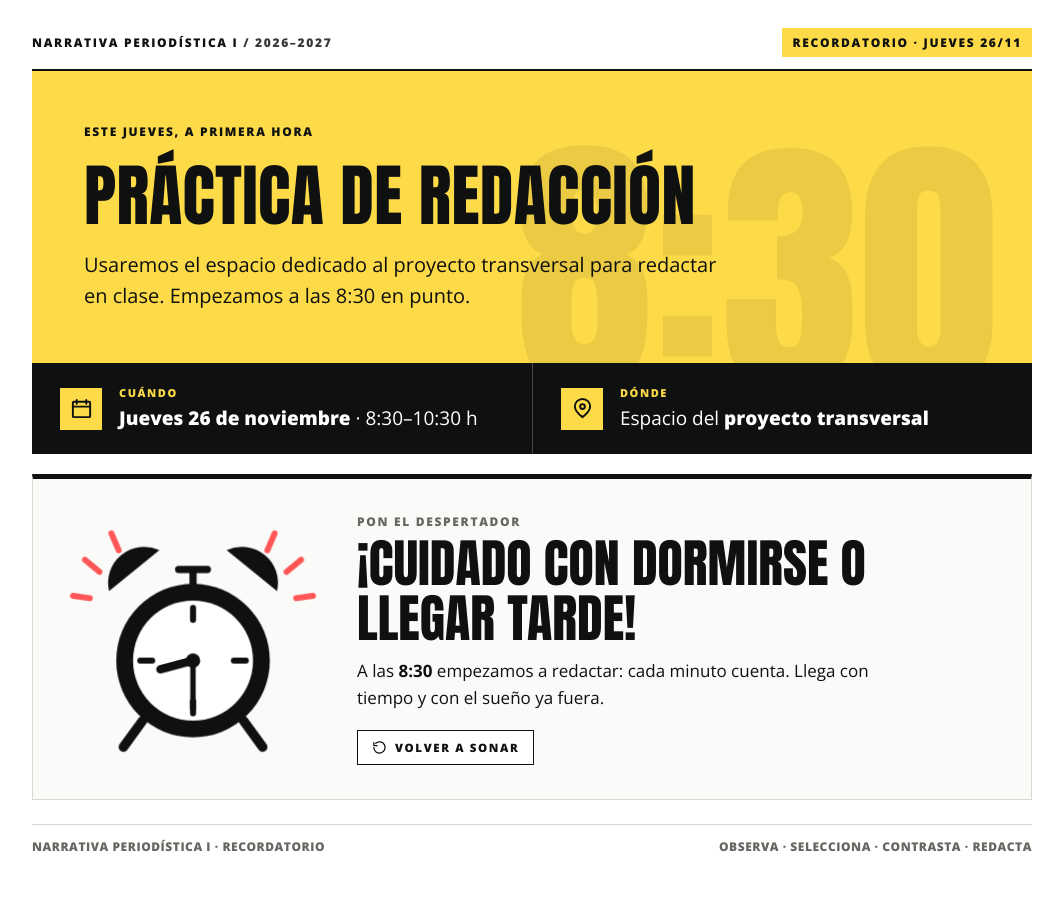
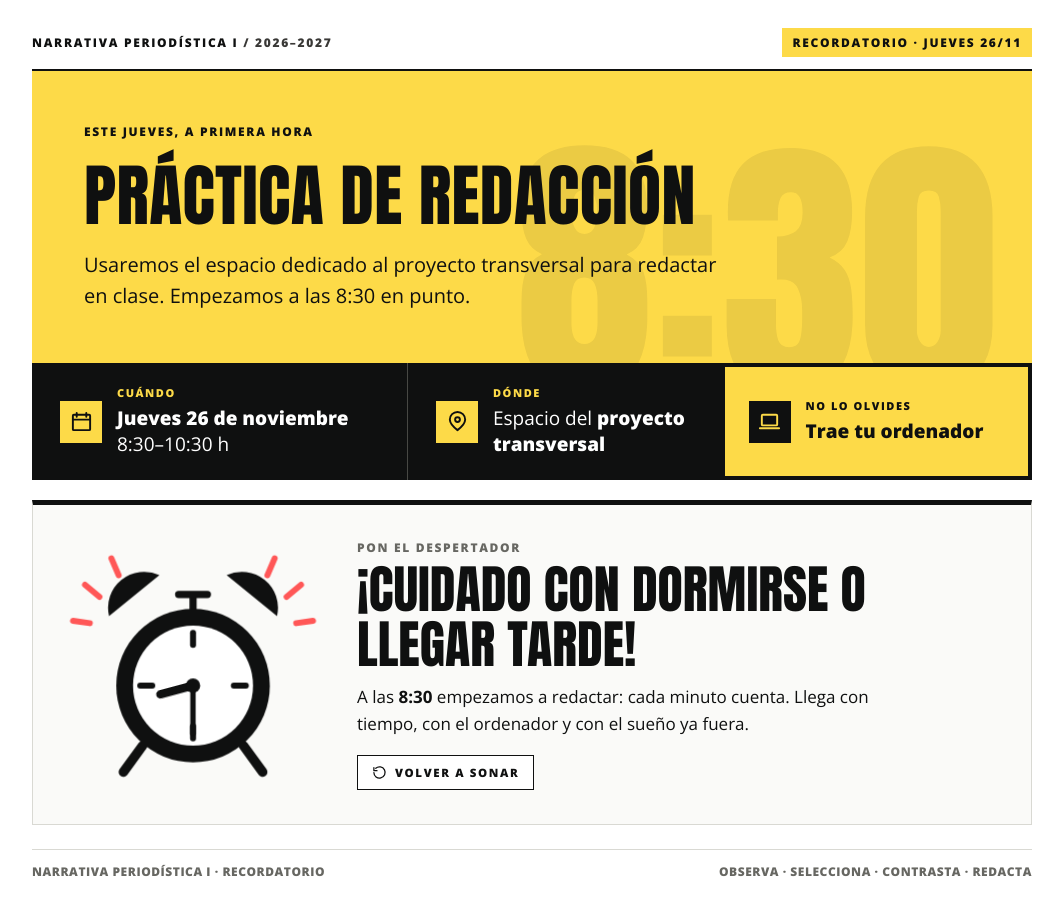
Before and after one commit to INNAPUFV/laboratorio-canvas, a plain HTML site: page anuncio/practica-redaccion-jueves/index.html in a window 1280 px wide. Shown: the whole page, without its empty margins (108-1171 px from the left). Drawn offline with nearby package versions, Linux system fonts and the light colour scheme; a web font is replaced by a local one.

Commit message:
Anuncio práctica de redacción: aviso visible para traer el ordenador
Co-Authored-By: Claude Opus 5.5 <noreply@anthropic.com>
Claude-Session: https://claude.ai/code/session_01REoiBn7xSjc2HEQt9d8sih

```diff
--- a/anuncio/practica-redaccion-jueves/index.html
+++ b/anuncio/practica-redaccion-jueves/index.html
@@ -40,8 +40,14 @@ main{max-width:1080px;margin:auto;padding:28px clamp(14px,4vw,40px) 46px}
 .hero .sub{font-size:clamp(16px,2vw,20px);line-height:1.55;max-width:640px;margin:18px 0 0}
 
 /* Franja de datos en negro puro */
-.facts{display:grid;grid-template-columns:1fr 1fr;background:var(--ink);color:#fff}
-.fact{padding:22px 28px;display:flex;gap:17px;align-items:center}
+.facts{display:grid;grid-template-columns:1.2fr 1fr 1fr;background:var(--ink);color:#fff}
+/* Aviso del ordenador: celda amarilla dentro de la franja negra, para que no pase desapercibido */
+.fact.trae{background:var(--yellow);color:var(--ink);box-shadow:inset 0 0 0 4px var(--ink)}
+.fact.trae+.fact,.fact+.fact.trae{border-left-color:var(--ink)}
+.fact.trae .ico{background:var(--ink);color:var(--yellow)}
+.fact.trae small{color:var(--ink)}
+.fact.trae strong{font-weight:800}
+.fact{padding:22px clamp(16px,2.4vw,28px);display:flex;gap:15px;align-items:center}
 .fact+.fact{border-left:1px solid #474844}
 .ico{display:grid;place-items:center;width:42px;height:42px;flex:none;background:var(--yellow);color:var(--ink)}
 .ico svg{width:23px;height:23px}
@@ -95,6 +101,7 @@ main{max-width:1080px;margin:auto;padding:28px clamp(14px,4vw,40px) 46px}
   .topline .label,.topline.label{font-size:10px}
   .hero{padding:28px 21px}
   .facts{grid-template-columns:1fr}
+  .fact+.fact.trae{border-top-color:var(--ink)}
   .fact{padding:17px 20px}
   .fact+.fact{border-left:0;border-top:1px solid #474844}
   .alarma{grid-template-columns:1fr;text-align:center;padding:22px 18px 26px}
@@ -118,8 +125,9 @@ main{max-width:1080px;margin:auto;padding:28px clamp(14px,4vw,40px) 46px}
   </section>
 
   <section class="facts" aria-label="Información de la práctica">
-    <div class="fact"><span class="ico" aria-hidden="true"><svg viewBox="0 0 24 24" fill="none" stroke="currentColor" stroke-width="2" stroke-linecap="round"><rect x="3" y="5" width="18" height="16" rx="1"/><path d="M7 3v4M17 3v4M3 10h18"/></svg></span><div><small class="label">Cuándo</small><strong><b>Jueves 26 de noviembre</b> · <span style="white-space:nowrap">8:30–10:30 h</span></strong></div></div>
+    <div class="fact"><span class="ico" aria-hidden="true"><svg viewBox="0 0 24 24" fill="none" stroke="currentColor" stroke-width="2" stroke-linecap="round"><rect x="3" y="5" width="18" height="16" rx="1"/><path d="M7 3v4M17 3v4M3 10h18"/></svg></span><div><small class="label">Cuándo</small><strong><b>Jueves 26 de noviembre</b><br><span style="white-space:nowrap">8:30–10:30 h</span></strong></div></div>
     <div class="fact"><span class="ico" aria-hidden="true"><svg viewBox="0 0 24 24" fill="none" stroke="currentColor" stroke-width="2" stroke-linecap="round"><path d="M20 10c0 5-8 11-8 11S4 15 4 10a8 8 0 1 1 16 0Z"/><circle cx="12" cy="10" r="2.5"/></svg></span><div><small class="label">Dónde</small><strong>Espacio del <b>proyecto transversal</b></strong></div></div>
+      <div class="fact trae"><span class="ico" aria-hidden="true"><svg viewBox="0 0 24 24" fill="none" stroke="currentColor" stroke-width="2" stroke-linecap="round" stroke-linejoin="round"><rect x="4" y="5" width="16" height="11" rx="1"/><path d="M2 19h20"/></svg></span><div><small class="label">No lo olvides</small><strong>Trae tu ordenador</strong></div></div>
   </section>
 
   <section class="alarma" id="alarma" aria-labelledby="aviso">
@@ -157,7 +165,7 @@ main{max-width:1080px;margin:auto;padding:28px clamp(14px,4vw,40px) 46px}
     <div>
       <div class="eyebrow label">Pon el despertador</div>
       <h2 class="titular" id="aviso">¡Cuidado con dormirse o llegar tarde!</h2>
-      <p>A las <strong>8:30</strong> empezamos a redactar: cada minuto cuenta. Llega con tiempo y con el sueño ya fuera.</p>
+      <p>A las <strong>8:30</strong> empezamos a redactar: cada minuto cuenta. Llega con tiempo, con el ordenador y con el sueño ya fuera.</p>
       <button class="repetir" type="button" id="repetir"><svg viewBox="0 0 24 24" fill="none" stroke="currentColor" stroke-width="2" stroke-linecap="round" stroke-linejoin="round" aria-hidden="true"><path d="M3 12a9 9 0 1 0 3-6.7"/><path d="M3 4v5h5"/></svg>Volver a sonar</button>
     </div>
   </section>
```
Also changed, not shown: 1 other file.
